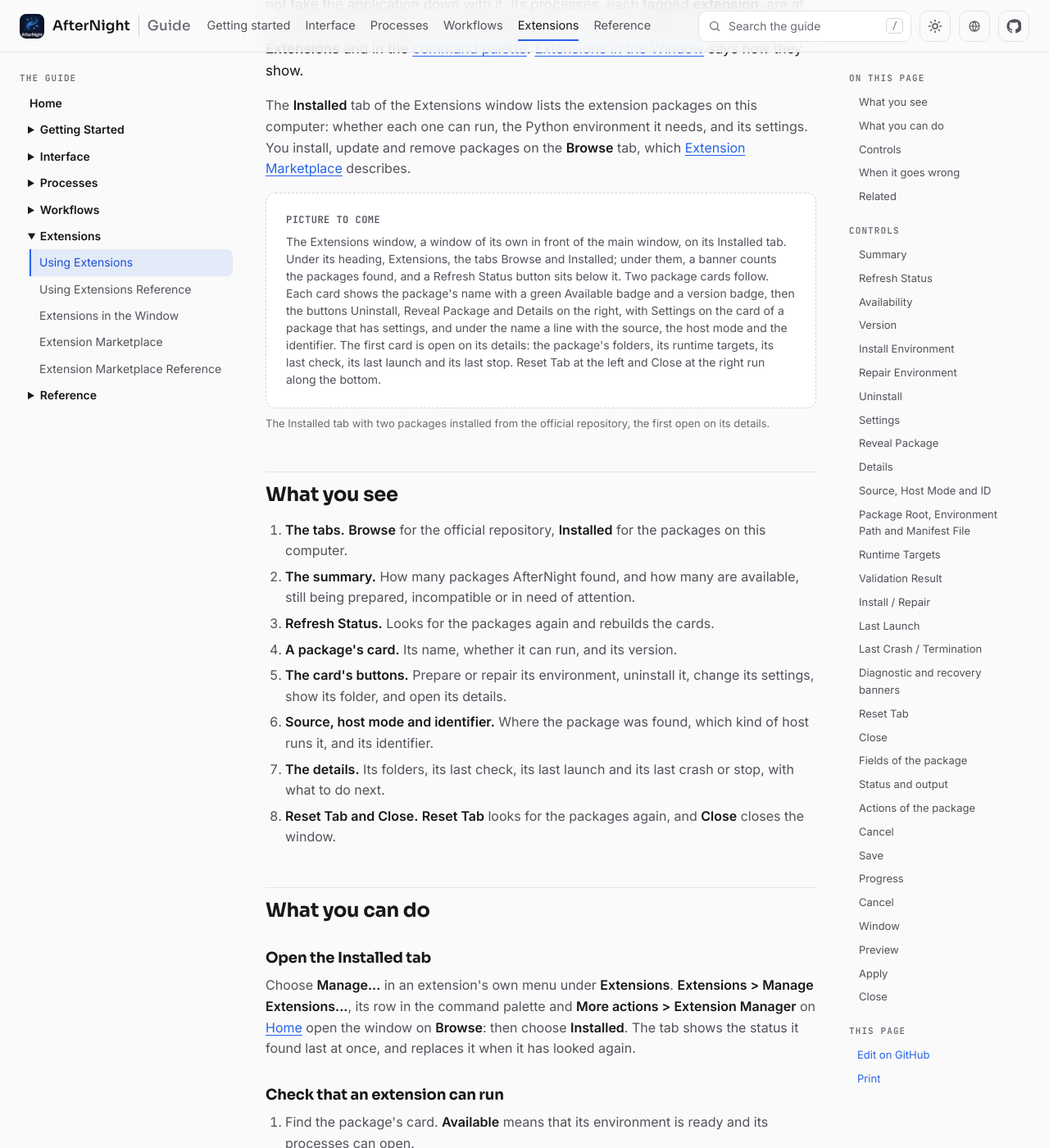
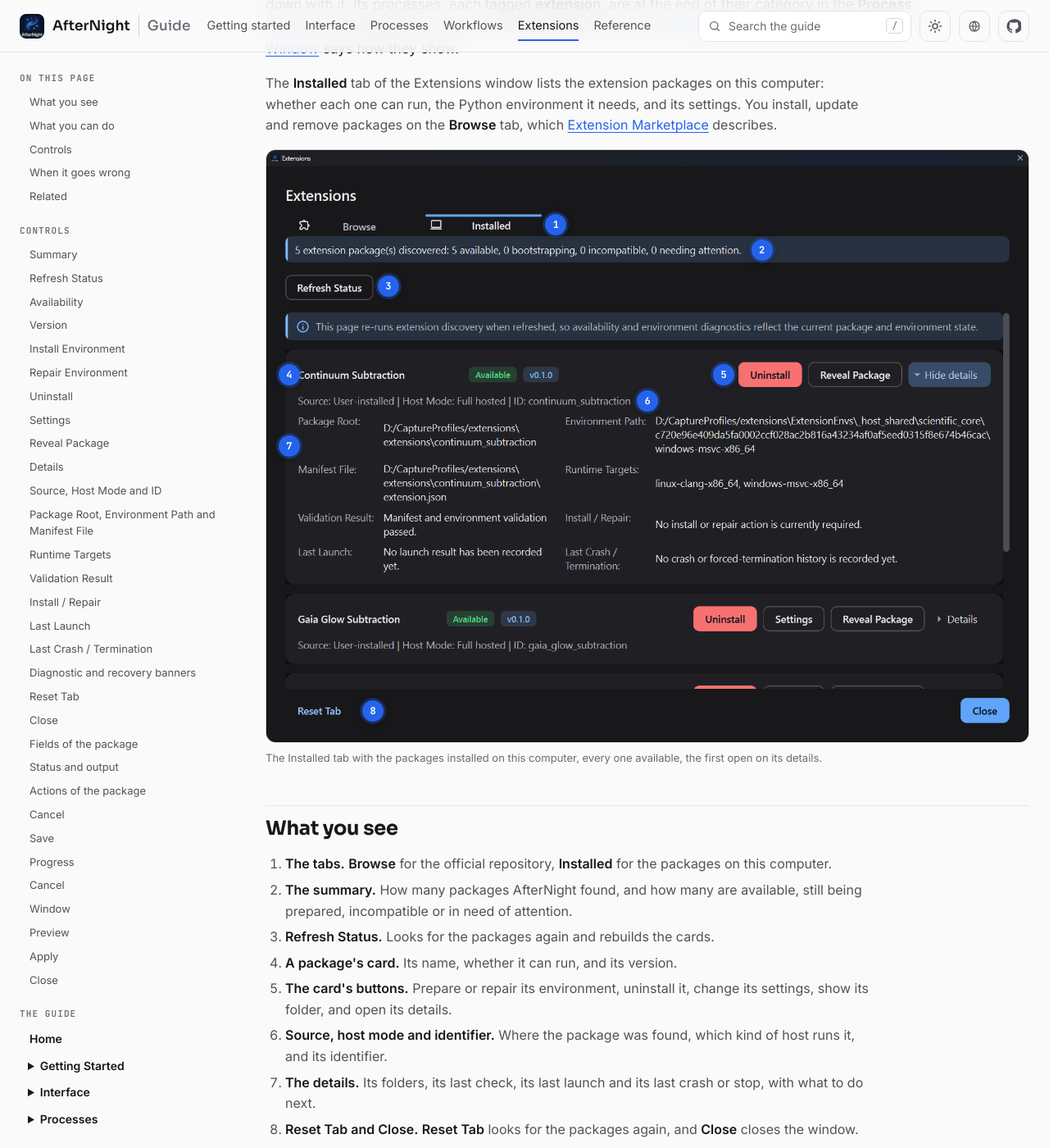
Before and after one commit to emruiz81/afternight, an MkDocs documentation site: the page built from docs/user-guide/docs/en/extensions/using-extensions.md, in a window 1280 px wide and 1400 px high, scrolled down 464 px. Shown: the whole window at 82% size. Built offline with MkDocs 1.6.1, drawn with Linux system fonts in a browser that asks for light colours.

Commit message:
Guide: Image Compare's, NB Color Mapper's and the Extensions window's pictures are taken
Three of the four pictures the guide owed, taken at dce5afe with the tool and the product it repaired, at 150 %:

- Image Compare: the task's column split side by side, two histograms captioned Image 1: RGB and Image 2: RGB-linear,
  and the readout's Median and StdDev whole with their changes.
- NB Color Mapper: the column scrolled to the Layers table (%show=layersTable), the Ha master as layer 1 and the OIII
  master as layer 2.
- Using extensions: the Extensions window on its Installed tab, every package available, the first open on its details.
  The optimizer wrote it as PNG, as extension-marketplace.png; its recipe and page name it so.

Each figure's description is written from its picture: the two tasks' pictures are their columns, which the old
descriptions took for the whole window. The Extensions page's pins are placed on the new picture. Its recipe's note
named packages the kept profile never held; it now names the four it holds and says that each new build of AfterNight
leaves their environments to repair before the picture. The provenance rows name dce5afe, and each hash is its file's.

Planetary imaging's result stays owed: no recipe writes the Jupiter stack.

Runs: the guide's strict build; check_user_guide.py --site (0 errors, 0 warnings, 1 picture owed);
check_markdown_links (306 links); every changed file keeps CRLF. Nothing under src/ changed. Owed: the guide's Linux
build.

Refs #198

Signed-off-by: Ezequiel Ruiz <ezequiel.ruiz@gmail.com>

````diff
--- a/docs/user-guide/captures/extensions.json
+++ b/docs/user-guide/captures/extensions.json
@@ -2,11 +2,11 @@
   "group": "Extensions",
   "captures": [
     {
-      "picture": "assets/images/extensions/using-extensions.webp",
+      "picture": "assets/images/extensions/using-extensions.png",
       "page": "extensions/using-extensions.md",
       "data": [],
-      "note": "extensions is a kept profile whose storage root's path names nothing personal, since the cards' details show it. It holds two packages installed from the official repository, VeraLux Suite and GraXpert AI, each with its environment prepared (Available on the Installed tab) and its parameters read. The first card in the tab's order is opened on its details. The page's pins were placed for the 1.1 window and are to be checked on the picture.",
-      "shows": "The Extensions window on its Installed tab with two packages installed from the official repository, the first open on its details",
+      "note": "extensions is a kept profile whose storage root's path names nothing personal, since the cards' details show it. It holds four packages - Continuum Subtraction, GAIA Glow Subtraction, HDR Multiscale and Narrowband Normalization - and a local repository, each environment prepared, so that the Installed tab counts them all available. An environment is prepared for one build of AfterNight: after a new build each card reads Repair Needed until its Repair Environment is pressed, or the package launched, once. The first card in the tab's order is opened on its details. The page's pins follow this picture.",
+      "shows": "The Extensions window on its Installed tab with the guide's kept packages, every one available, the first open on its details",
       "options": ["-Storage", "{extensions}", "-ReuseStorage", "-Capture", "using-extensions=Extensions > Manage Extensions...", "-Set", "Installed;%until=Refresh Status;Details", "-Width", "1280"]
     },
     {
--- a/docs/user-guide/docs/en/assets/MEDIA_PROVENANCE.md
+++ b/docs/user-guide/docs/en/assets/MEDIA_PROVENANCE.md
@@ -229,6 +229,7 @@ its row with the one the second script prints.
 | --- | --- | --- | --- | --- |
 | `assets/images/extensions/extension-marketplace.png` | The Extensions window on its Browse tab with the official repository's list, the first card open on its details | No image | 2026-11-24, AfterNight ca1c7ef | `bd1b001ad1762808d56202772dcaf91668b7730c4d7223f618f5b69dee8516cd` |
 | `assets/images/extensions/extension-tasks.webp` | The main window showing VeraLux HyperMetric Stretch, an extension's process, as a task AfterNight draws, at its defaults on the linear master, the preview on | linear | 2026-11-24, AfterNight ca1c7ef | `8fa0d8350b2d67b5249fd72d9c576e73bf1d0b0b8d94a4d7e82542ecd1c8e06e` |
+| `assets/images/extensions/using-extensions.png` | The Extensions window on its Installed tab with the guide's kept packages, every one available, the first open on its details | No image | 2026-11-25, AfterNight dce5afe | `fa9d2cef327170be2de6c45eecca1a7b760dd8ad35a0028da509abccfb97a2ef` |
 
 ### Workflows
 
@@ -335,6 +336,7 @@ its row with the one the second script prints.
 | `assets/images/processes/color-composition/lrgb-combination.webp` | The LRGB Combination task's column on the linear master stretched by Histogram Transformation at Shadows and Midtones 0.02, with the luminance stack of the Carina set, stretched at Shadows 0.135 and Midtones 0.023, as its Luminance and Saturation at 0.40, the preview on | lum; linear | 2026-11-24, AfterNight ca1c7ef | `a1c7d8e0b7a42c94e96156f0110a81d99afa45081509044f479d1a08125b5100` |
 | `assets/images/processes/color-composition/narrowband-palette-composer.webp` | The Narrowband Palette Composer task's column with the Eagle Nebula's Ha, OIII and SII masters in their boxes and every other control at its default, the palette grid in the canvas, SHO selected | No image | 2026-11-24, AfterNight ca1c7ef | `185a43aac7fcfdad60b5dd00826a9e697e05092d810faf89ed0a2ca3eeae949f` |
 | `assets/images/processes/color-composition/nbrgb-combination.webp` | The NBRGB Combination task's column on RGB, the color image Channel Composition makes of the Eagle Nebula's SII master in Red and OIII master in Green and Blue with Linear Match on, with the Ha master in Red at the default bandwidths and scale, in the Autostretch display mode with Linked channels | No image | 2026-11-24, AfterNight ca1c7ef | `2442bfd8d45c0eb3880fca5b04face0e8a6ee1aee500f58fee79395e07b433d3` |
+| `assets/images/processes/color-composition/nb-color-mapper.webp` | The NB Color Mapper task's column on the Eagle Nebula's Ha master, the Ha master in red at Saturation 1, Blackpoint 0.035 and Midtones 0.020 and the OIII master in cyan at Hue 180 and Blackpoint 0.036, Enable and Apply STF to combined output ticked, the canvas in the Linear display mode under Preview STF | No image | 2026-11-25, AfterNight dce5afe | `c976e3a0109c6d0c0b0e307904fec9772745064d9a658bac1e28eb68386486f9` |
 
 ### Color Adjustment
 
@@ -379,6 +381,7 @@ its row with the one the second script prints.
 | `assets/images/processes/analysis/image-blend-after.webp` | The image after Image Blend with a High Pass layer in Overlay, a crop at 100 % of the middle of the image, as its view shows it | A linear RGB master of the Carina Nebula, the maintainer's own data, after Histogram Transformation with Shadows and Midtones at 0.02, shown as Linear in its view | 2026-11-10, AfterNight 5bd712a | `08d1303ac854b0d5b97c6c0d1fec012e46865d4acbdee9c368f143c20303da9b` |
 | `assets/images/processes/analysis/image-blend.webp` | The Image Blend task's column on the linear master stretched by Histogram Transformation at Shadows and Midtones 0.02, with a copy of the linear master opened beside it as the blend image, its Black Point and Midtones at 0.02, Filter Type at High Pass with Radius 10 and Blend mode at Overlay, the preview on | linear2; linear | 2026-11-24, AfterNight ca1c7ef | `8c622acc316c725939306f8e8c55c7dc5d505a2f62ed6eb177a81b75fccf73ef` |
 | `assets/images/processes/analysis/range-selection.webp` | The Range Selection task's column on the linear master stretched by Histogram Transformation at Shadows and Midtones 0.02, with Lower limit at 0.45 and Smoothness at 4 on the lightness, the mask previewed in the Linear display mode | linear | 2026-11-23, AfterNight ca1c7ef | `03def44a93a7d81245a93f92bbdca9ad6fc769c0e53e41df0851ce0cc5cf8b13` |
+| `assets/images/processes/analysis/image-compare.webp` | The Image Compare task's column with the linear master stretched by Histogram Transformation at Shadows and Midtones 0.02 as Image 1 and a copy of the linear master opened beside it as Image 2, split side by side in the Linear display mode | linear2; linear | 2026-11-25, AfterNight dce5afe | `ea7e3f883f6fc851d01fb6eeaed6ec33b9526be19884fcfc40d0f44cb50e7670` |
 
 ### Masking
 
--- a/docs/user-guide/docs/en/extensions/using-extensions.md
+++ b/docs/user-guide/docs/en/extensions/using-extensions.md
@@ -18,27 +18,29 @@ run, the Python environment it needs, and its settings. You install, update and
 tab, which [Extension Marketplace](extension-marketplace.md) describes.
 
 ```figure
-owed: true
-image: ../assets/images/extensions/using-extensions.webp
+image: ../assets/images/extensions/using-extensions.png
 alt: >-
-  The Extensions window, a window of its own in front of the main window, on its Installed tab. Under its heading,
-  Extensions, the tabs Browse and Installed; under them, a banner counts the packages found, and a Refresh Status
-  button sits below it. Two package cards follow. Each card shows the package's name with a green Available badge and
-  a version badge, then the buttons Uninstall, Reveal Package and Details on the right, with Settings on the card of a
-  package that has settings, and under the name a line with the source, the host mode and the identifier. The first
-  card is open on its details: the package's folders, its runtime targets, its last check, its last launch and its
-  last stop. Reset Tab at the left and Close at the right run along the bottom.
+  The Extensions window, a window of its own, on its Installed tab. Under its heading, Extensions, the tabs Browse and
+  Installed; under them a banner reads 5 extension package(s) discovered: 5 available, 0 bootstrapping, 0
+  incompatible, 0 needing attention. A Refresh Status button sits below it, then a note that the tab looks for the
+  packages again when it is refreshed. The package cards follow. Each card shows the package's name with a green
+  Available badge and a version badge, the buttons Uninstall, Settings on a package that has settings, Reveal Package
+  and Details on the right, and under the name a line with the source, the host mode and the identifier. The first
+  card, Continuum Subtraction, is open on its details: its package root and manifest file, its environment path and
+  runtime targets, the result of its last check, what install or repair it needs, its last launch and its last crash
+  or termination. The second, Gaia Glow Subtraction, is closed, and a third begins under it. Reset Tab at the left and
+  Close at the right run along the bottom.
 caption: >-
-  The Installed tab with two packages installed from the official repository, the first open on its details.
+  The Installed tab with the packages installed on this computer, every one available, the first open on its details.
 pins:
-  - {n: 1, x: 39.0, y: 4.5}
-  - {n: 2, x: 88.0, y: 11.0}
-  - {n: 3, x: 20.0, y: 17.5}
-  - {n: 4, x: 3.5, y: 28.5}
-  - {n: 5, x: 57.0, y: 28.5}
-  - {n: 6, x: 3.5, y: 33.0}
-  - {n: 7, x: 3.5, y: 42.0}
-  - {n: 8, x: 14.0, y: 95.5}
+  - {n: 1, x: 38.0, y: 12.6}
+  - {n: 2, x: 65.0, y: 16.9}
+  - {n: 3, x: 16.0, y: 23.0}
+  - {n: 4, x: 3.0, y: 38.0}
+  - {n: 5, x: 60.0, y: 38.0}
+  - {n: 6, x: 50.0, y: 42.4}
+  - {n: 7, x: 3.0, y: 50.0}
+  - {n: 8, x: 14.0, y: 94.8}
 ```
 
 ## What you see
--- a/docs/user-guide/docs/en/processes/analysis/image-compare.md
+++ b/docs/user-guide/docs/en/processes/analysis/image-compare.md
@@ -40,17 +40,16 @@ The task has no **Apply**. It changes neither image, adds no step to a
 ```figure
 image: ../../assets/images/processes/analysis/image-compare.webp
 alt: >-
-  The Image Compare task. Its header reads Image Compare on the stretched master. In the canvas at the left an upright
-  line with a round handle cuts the picture in two: the left half, labelled IMAGE 1, shows a red nebula, and the right
-  half, labelled IMAGE 2, is nearly black. The floating toolbar lies near the canvas's foot. The column at the right
-  opens with the compact readout, then Preview area and the Image 1 toggle, the Image 1 box naming the stretched
-  master, and two histograms one above the other, captioned Image 1 and Image 2: the upper one a peak a little way in
-  from its left edge, the lower one a spike at the edge. Under them the histogram toolbar, the Mode row of three
-  buttons with the second one pressed, and the Image 2 box naming the linear master. Close stands alone in the footer.
+  The Image Compare task's column. At its top the compact readout: a small histogram, the clipped fractions, the
+  astrometry line Solved 1.095″/px · SIP 4/4, and Min, Max, Mean, Median and StdDev, each with a change of ±0. Below
+  it the column's header, Preview area unticked and the Image 1 toggle, the Image 1 box at RGB, and two histograms one
+  above the other, captioned Image 1: RGB and Image 2: RGB-linear: the upper one a peak a little way in from its left
+  edge, the lower one a spike at the edge, each with its clipping in its corner. Under them the histogram toolbar and
+  the Mode row of three buttons with the second one pressed. The Image 2 box, at RGB-linear, sits at the column's
+  foot, and Close stands alone in the footer.
 caption: >-
   Image Compare with the Carina master after Histogram Transformation as Image 1 and the linear master as Image 2,
-  side by side in the canvas in the Linear display mode.
-owed: true
+  split side by side: each image's histogram under its name.
 ```
 
 ## Before you start
--- a/docs/user-guide/docs/en/processes/color-composition/nb-color-mapper.md
+++ b/docs/user-guide/docs/en/processes/color-composition/nb-color-mapper.md
@@ -45,17 +45,16 @@ recorded as nonlinear. The sources stay as they are.
 ```figure
 image: ../../assets/images/processes/color-composition/nb-color-mapper.webp
 alt: >-
-  The NB Color Mapper task. Its header reads NB Color Mapper on the Ha master. The canvas at the left shows the
-  preview, the Eagle Nebula in red over a teal background with many stars, with the word PREVIEW in its corner and the
-  floating toolbar near its foot. The column at the right opens with the compact readout of the preview, then the
-  Preview area and Processed toggles, the Histogram Controls section with a histogram of three peaks close together
-  over its toolbar, Midtones at 0.020 and Blackpoint at 0.036, and the Layers section with two rows: the Ha master at
-  H 0 / S 1.00 and the OIII master at H 180 / S 1.00, the second selected. The body scrolls on to the other sections,
-  and Reset, Close and Apply stand in its footer.
+  The NB Color Mapper task's column. At its top the compact readout of the preview: a small histogram with a red and a
+  blue peak, the clipped fractions, and Min, Max, Mean, Median and StdDev with their change from the image, the median
+  up 0.2040 to 0.2419. Below it the column's header, Preview area unticked and the Processed button. The body is
+  scrolled to the foot of the Histogram Controls section - the foot of its histogram, its toolbar, Midtones at 0.020
+  and Blackpoint at 0.036 - and the Layers section: a table of two rows, #1 the Ha master and #2 the OIII master, the
+  second selected, with Add and Remove under it. The Layer Settings section begins below, and Reset, Close and Apply
+  stand in the footer.
 caption: >-
-  NB Color Mapper with the Ha master in red and the OIII master in cyan, each stretched on its own, the background
-  neutralized, and the canvas in the Linear display mode under Preview STF.
-owed: true
+  NB Color Mapper with the Ha master in red and the OIII master in cyan, each stretched on its own and the background
+  neutralized. The histogram and the readout at the top are counted from the preview.
 ```
 
 ## Before you start
````
Also changed, not shown: docs/user-guide/docs/en/assets/images/extensions/using-extensions.png (added), docs/user-guide/docs/en/assets/images/processes/analysis/image-compare.webp (added), docs/user-guide/docs/en/assets/images/processes/color-composition/nb-color-mapper.webp (added).
